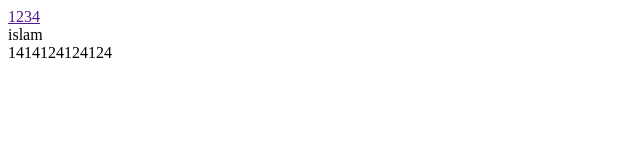
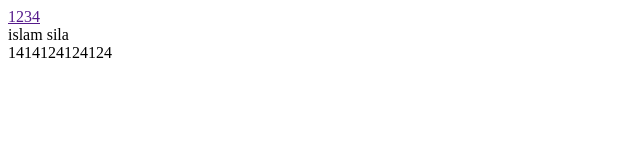
Before and after one commit to zloykotenok/kot06, a plain HTML site: page index.html in a window 1280 px wide. Shown: the full height of the page, 0-640 px from the left. Drawn offline with Linux system fonts and the light colour scheme.

Commit message:
asdagasfasdasf

```diff
--- a/index.html
+++ b/index.html
@@ -12,7 +12,7 @@
         <a href="">1</a><a href="">2</a><a href="">3</a><a href="">4</a>
       </nav>
     </header>
-    islam
+    islam sila
     <footer>1414124124124</footer>
   </body>
 </html>
```
